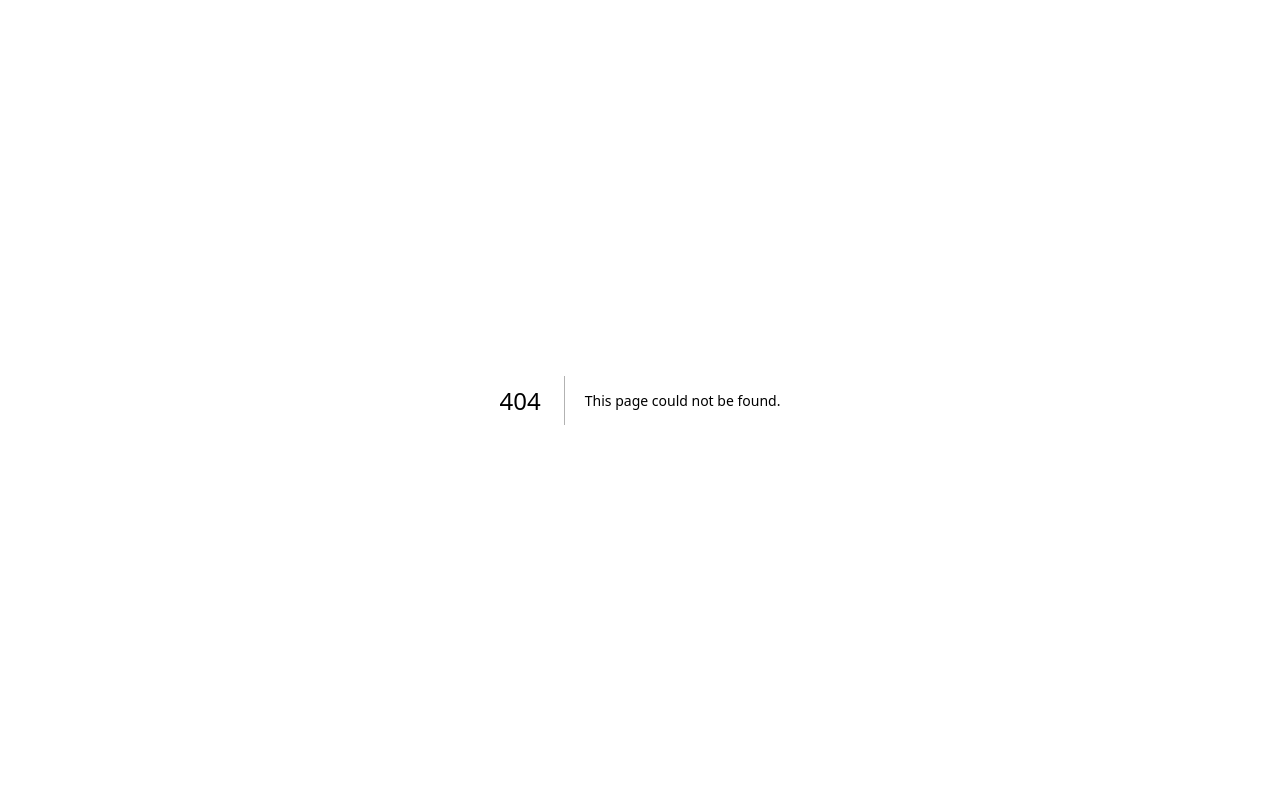
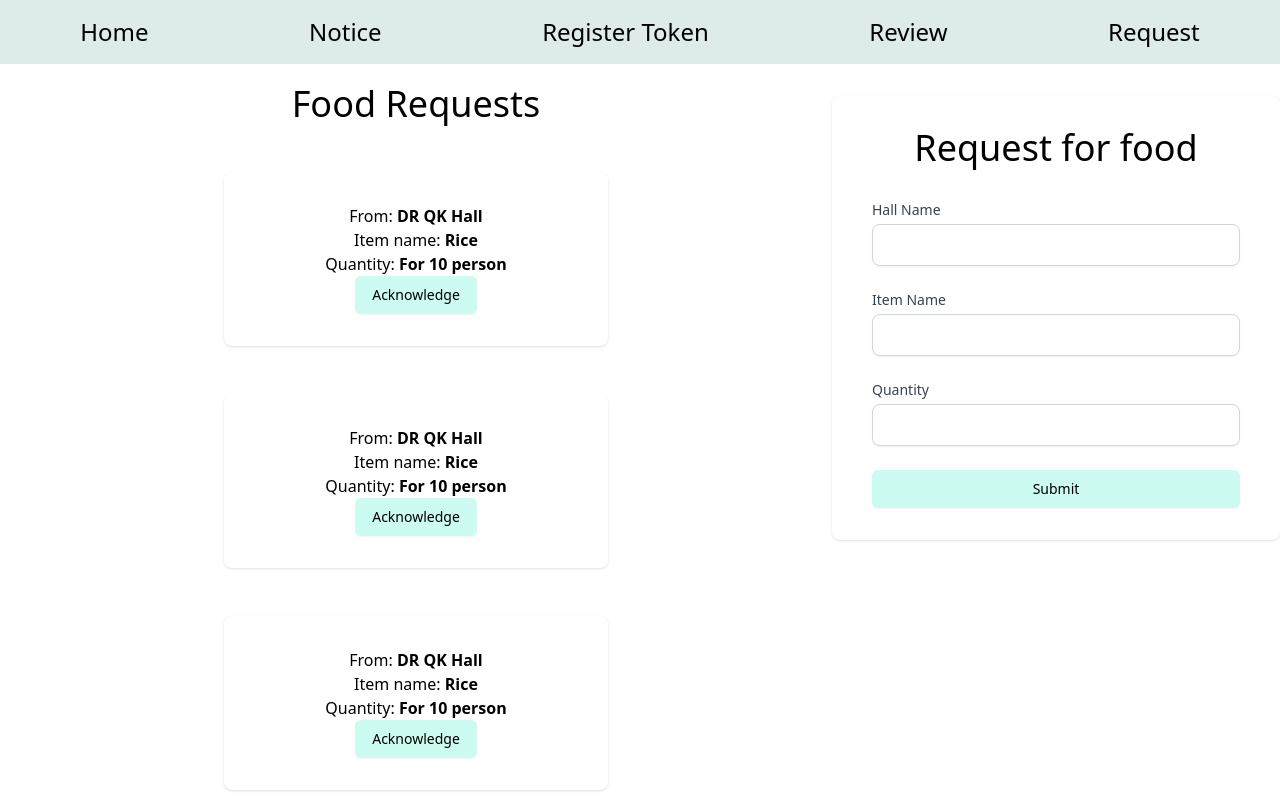
Before and after one commit to MiadHasan/halldine, a Next.js app: page /request in a window 1280 px wide. Before the commit this address had no page. Shown: the top 800 px of the page. Built offline with nearby package versions, Linux system fonts and the light colour scheme.

Commit message:
added request page

```diff
--- a/components/navbar.tsx
+++ b/components/navbar.tsx
@@ -1,13 +1,13 @@
 import Link from "next/link";
 
 // more navbar items will be added
-const navLinks: Object = {'Home': '/', 'Notice': '/notice', 'Register Token': '/register-token', 'Review': '/review'};
+const navLinks: Object = { 'Home': '/', 'Notice': '/notice', 'Register Token': '/register-token', 'Review': '/review', 'Request': '/request' };
 export default function Navbar() {
 	return (
 		<div className="flex flex-row justify-around items-center bg-[#ddeceb] h-16">
 			{Object.keys(navLinks).map((item: string) => (
 				<Link className="no-underline cursor-pointer text-black text-2xl"
-					 href={`${navLinks[item as keyof Object]}`} key={item}>{item}</Link>
+					href={`${navLinks[item as keyof Object]}`} key={item}>{item}</Link>
 			))}
 		</div>
 	);
--- /dev/null
+++ b/components/showRequest.tsx
@@ -0,0 +1,13 @@
+export default function showRequest(hall: string, item: string, quantity: string) {
+    return (
+        <div className="flex flex-col justify-center items-center w-96 mt-12 p-8 shadow rounded-lg overflow-hidden">
+                <h2>From: <b>{hall}</b></h2>
+                <h3>Item name: <b>{item}</b></h3>
+                <h3>Quantity: <b>{quantity}</b></h3>
+                <div>
+                    <button type="submit" className="w-full flex justify-center py-2 px-4 border border-transparent rounded-md shadow-sm text-sm font-medium text-black bg-teal-100 hover:bg-teal-200 focus:outline-none focus:ring-2 focus:ring-offset-2 focus:ring-indigo-500">
+                        Acknowledge
+                    </button>
+                </div>
+        </div>);
+}
--- /dev/null
+++ b/pages/request.tsx
@@ -0,0 +1,66 @@
+import Head from "next/head";
+import Layout from "@/components/layout";
+import showRequest from "@/components/showRequest";
+import { initFirebase } from "../lib/firebase/initFIrebase";
+
+export default function Home() {
+    const hall = "DR QK Hall"
+    const name = "Rice"
+    const quantity = "For 10 person"
+    return (
+        <>
+            <Head>
+                <title>Review </title>
+            </Head>
+            <Layout>
+                <div className="flex flex-row justify-around">
+                    <div className="mt-5 flex flex-col flex-1 justify-start items-center">
+                        <p className="text-4xl font-medium">Food Requests</p>
+                        {showRequest(hall, name, quantity)}
+                        {showRequest(hall, name, quantity)}
+                        {showRequest(hall, name, quantity)}
+                        {showRequest(hall, name, quantity)}
+                        {showRequest(hall, name, quantity)}
+                    </div>
+                    {/* form */}
+                    <div className="mt-8 flex flex-col flex-1 max-w-md justify-start">
+                        <div className="bg-white py-8 px-6 shadow rounded-lg sm:px-10">
+                            <p className="flex justify-center mb-8 text-4xl font-sans">Request for food</p>
+                            <form className="mb-0 space-y-6" action="#" method="POST">
+                                <div>
+                                    <label htmlFor="item-name" className="block text-sm font-medium text-gray-700">Hall Name</label>
+                                    <div className="mt-1">
+                                        <input id="item-name" name="item-name" type="text" autoComplete="item-name" required className="" />
+                                    </div>
+                                </div>
+                                <div>
+                                    <label htmlFor="item-name" className="block text-sm font-medium text-gray-700">Item Name</label>
+                                    <div className="mt-1">
+                                        <input id="item-name" name="item-name" type="text" autoComplete="item-name" required className="" />
+                                    </div>
+                                </div>
+                                <div>
+                                    <label htmlFor="item-name" className="block text-sm font-medium text-gray-700">Quantity</label>
+                                    <div className="mt-1">
+                                        <input id="item-name" name="item-name" type="text" autoComplete="item-name" required className="" />
+                                    </div>
+                                </div>
+                                {/* <div>
+                  <label htmlFor="file" className="block text-sm font-medium text-gray-700">Upload Image</label>
+                  <div className="mt-1">
+                    <input id="file" name="file" type="file" autoComplete="file" required className="" />
+                  </div>
+                </div> */}
+                                <div>
+                                    <button type="submit" className="w-full flex justify-center py-2 px-4 border border-transparent rounded-md shadow-sm text-sm font-medium text-black bg-teal-100 hover:bg-teal-200 focus:outline-none focus:ring-2 focus:ring-offset-2 focus:ring-indigo-500">
+                                        Submit
+                                    </button>
+                                </div>
+                            </form>
+                        </div>
+                    </div>
+                </div>
+            </Layout>
+        </>
+    );
+}
```
